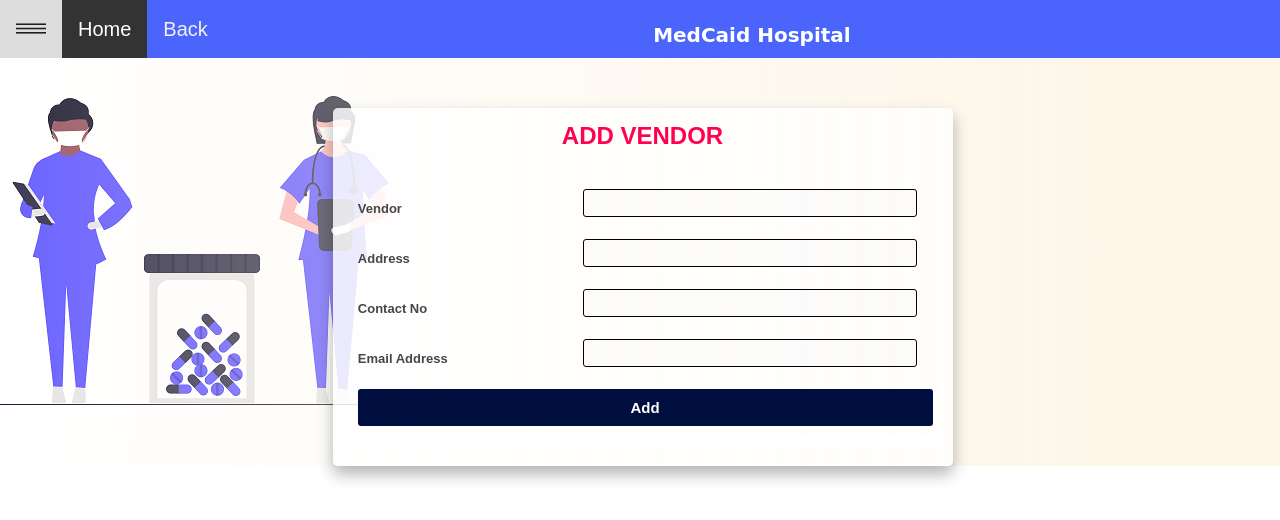
After one commit to AroshanaD/Project-CS02, a PHP site: the page made by views/add_vendor.php in a window 1280 px wide. The commit adds this page. Shown: the top 520 px of the page. Run offline with PHP 8.4, Linux system fonts and the light colour scheme; the template is opened without the code that fills it, so the values that code supplies are empty.

Commit message:
added validation to 'add vendor' feature

```diff
--- /dev/null
+++ b/views/add_vendor.php
@@ -0,0 +1,43 @@
+<script type="text/javascript" src="/project-cs02/files/js/validation.js"></script>
+<script type="text/javascript" src="/project-cs02/files/js/medicine_validate.js"></script>
+
+    <div style="background-image: linear-gradient(to left, oldlace, rgba(255, 255, 255, 0)), url(<?php echo Router::base_url().'/files/icons/undraw_medical_care_movn.png'?>);background-repeat: no-repeat">
+        <div class="container">
+                <div class="block">
+                    <form action=<?php echo Router::site_url()."/Inventory/add" ?> method="post">
+                       <div class="form-box">
+                           <div class="title">Add Vendor</div>
+                            <div class="label">
+                                <label for="name" id="name_f">Vendor</label>
+                            </div>
+                            <div class="input">
+                                <input type="text" name="name" id="name" required>
+                            </div>
+                            <div class="label">
+                                <label for="address">Address</label>
+                            </div>
+                            <div class="input" id="address_f">
+                                <input type="text" id="address" name="address">
+                            </div>
+                            <div class="label">
+                                <label for="contact">Contact No</label>
+                            </div>
+                            <div class="input" id="contact_f">
+                                <input type="tel" id="contact" name="contact">
+                            </div>
+                            <div class="label">
+                                <label for="email">Email Address</label>
+                            </div>
+                            <div class="input" id="email_f">
+                                <input type="email" id="email" name="email">
+                            </div>
+                            <div class="btn-area"><input type="submit" name="addVendor" value="Add" class="submit-btn"></div>
+                            <div id="form-message"> </div>
+                        </div >
+                    </form>
+                </div>
+            </div>
+        </div>
+    </body>
+
+</html>
--- a/views/supervisor_index.php
+++ b/views/supervisor_index.php
@@ -39,9 +39,9 @@
                 <div class="dropdown-content">
                     <ul>
                         <li><a href=<?php echo Router::site_url()."/inventory/add?add=medicine" ?>>Add Medicine</a></li>
-                        <li><a href=<?php echo Router::site_url()."/inventory/view" ?>>View Medicine</a></li>
+                        <li><a href=<?php echo Router::site_url()."/inventory/view?view=medicine" ?>>View Medicine</a></li>
                         <li><a href=<?php echo Router::site_url()."/inventory/add?add=vendor" ?>>Add Vendors</a></li>
-                        <li><a href=<?php echo Router::site_url()."/inventory/view" ?>>View Vendors</a></li>
+                        <li><a href=<?php echo Router::site_url()."/inventory/view?view=vendor" ?>>View Vendors</a></li>
                     </ul>
                 </div>
             </div>
```
Also changed, not shown: files/js/vendor_validate.js (added, +53 -0 lines).
